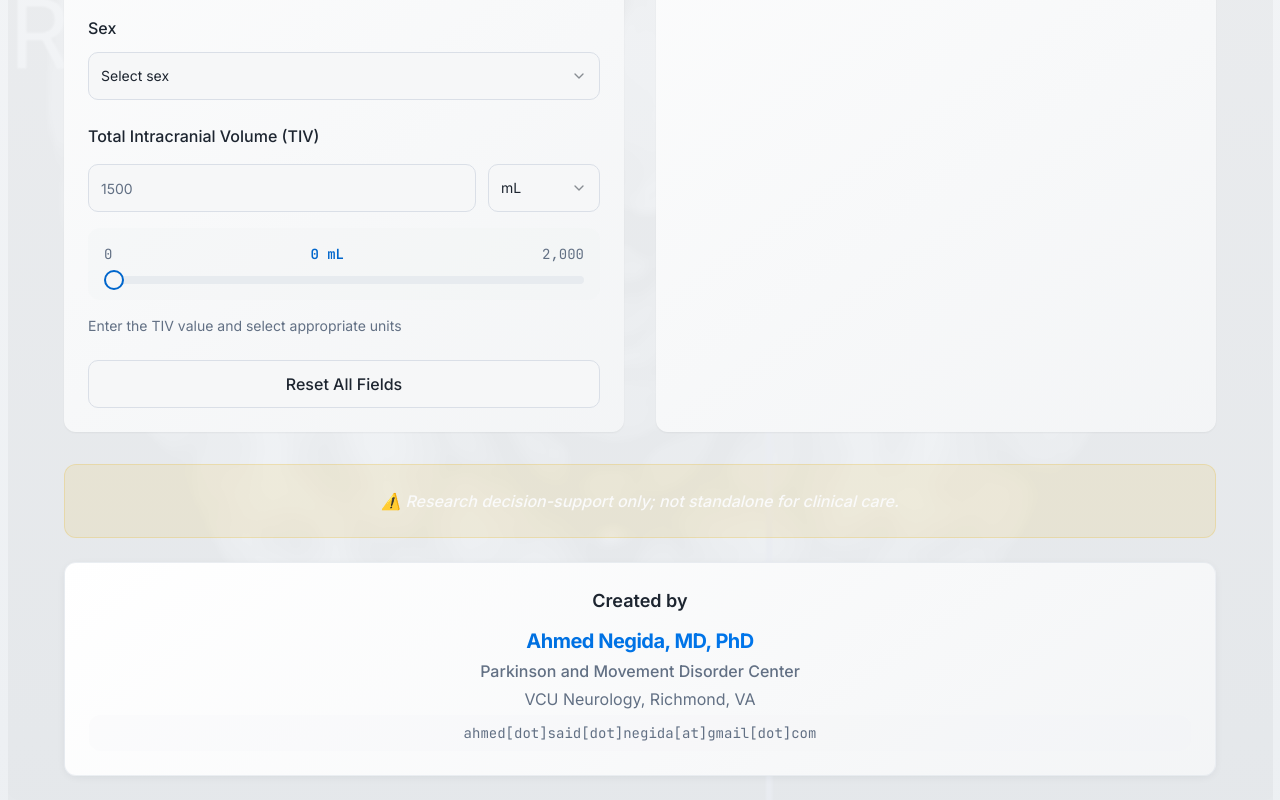
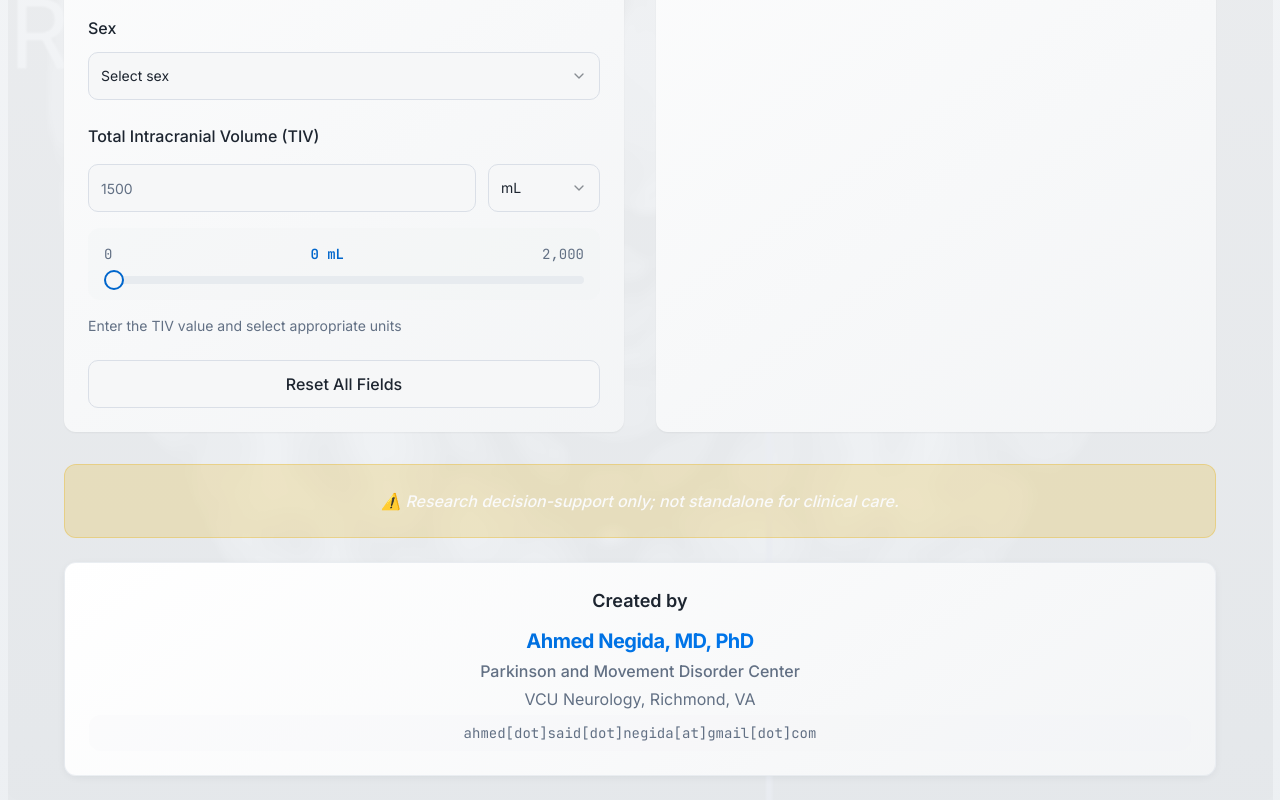
Before and after one commit to Negidamd/ch4-subtyper, a React (Vite) app: page / in a window 1280 px wide. Shown: the part 756-1556 px from the top of the page. Built offline with nearby package versions, Linux system fonts and the light colour scheme.

Commit message:
Darken warning card background
Make the background of the warning card darker.

```diff
--- a/src/pages/Index.tsx
+++ b/src/pages/Index.tsx
@@ -574,7 +574,7 @@ const Index = () => {
 
           {/* Footer */}
           <div className="text-center space-y-6 animate-fade-in" style={{ animationDelay: '0.3s' }}>
-            <div className="p-6 bg-warning/10 border border-warning/20 rounded-xl">
+            <div className="p-6 bg-warning/20 border border-warning/30 rounded-xl">
               <p className="text-base text-warning-foreground font-medium italic">
                 ⚠️ Research decision-support only; not standalone for clinical care.
               </p>
```
